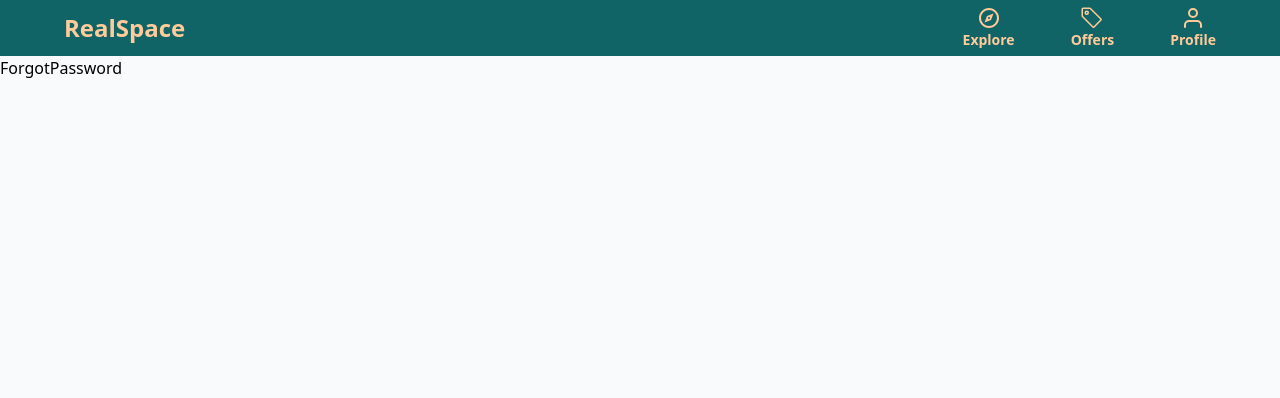
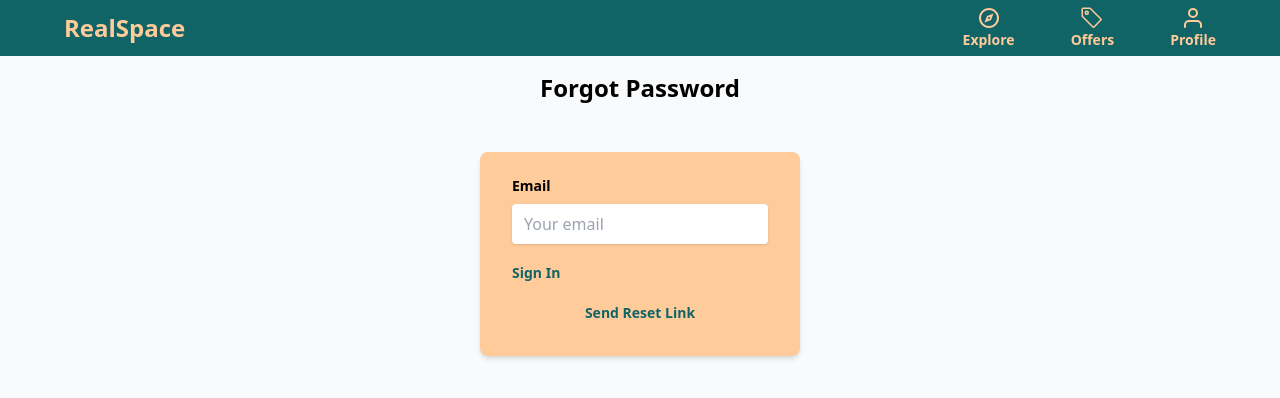
Before and after one commit to Vinitvh/realspace, a React (Create React App) app: page /forgot-password in a window 1280 px wide. Shown: the top 398 px of the page. Built offline with nearby package versions, Linux system fonts and the light colour scheme.

Commit message:
Added forgot password functionality

```diff
--- a/src/pages/ForgotPassword.jsx
+++ b/src/pages/ForgotPassword.jsx
@@ -1,4 +1,65 @@
+import { useState } from "react";
+import { Link } from "react-router-dom";
+import { getAuth, sendPasswordResetEmail } from "firebase/auth";
+import { toast } from "react-toastify";
+
 function ForgotPassword() {
-  return <div>ForgotPassword</div>;
+  const [email, setEmail] = useState("");
+
+  const onChange = (e) => {
+    setEmail(e.target.value);
+  };
+
+  const onSubmit = async (e) => {
+    e.preventDefault();
+    try {
+      console.log(email);
+      const auth = getAuth();
+      await sendPasswordResetEmail(auth, email);
+      toast.success("Email sent successfully");
+    } catch (error) {
+      toast.error("Could not send reset email. Please try again");
+    }
+  };
+
+  return (
+    <section>
+      <header>
+        <p className="text-2xl font-bold text-center mt-4">Forgot Password</p>
+      </header>
+      <div className="w-80 mx-auto my-12 bg-secondary shadow-md rounded-lg px-8 pt-6 pb-8 mb-4 flex flex-col">
+        <form onSubmit={onSubmit}>
+          <div className="mb-4">
+            <label
+              className="block text-grey-darker text-sm font-bold mb-2"
+              htmlFor="email"
+            >
+              Email
+            </label>
+            <input
+              type="email"
+              className="shadow appearance-none rounded w-full py-2 px-3 text-grey-darker"
+              id="email"
+              value={email}
+              placeholder="Your email"
+              required
+              onChange={onChange}
+            />
+          </div>
+          <Link
+            to="/sign-in"
+            className="text-sm mt-4 text-primary hover:underline font-bold"
+          >
+            Sign In
+          </Link>
+          <div className="mt-4 text-center">
+            <button type="submit" className="text-primary font-bold text-sm">
+              Send Reset Link
+            </button>
+          </div>
+        </form>
+      </div>
+    </section>
+  );
 }
 export default ForgotPassword;
```
